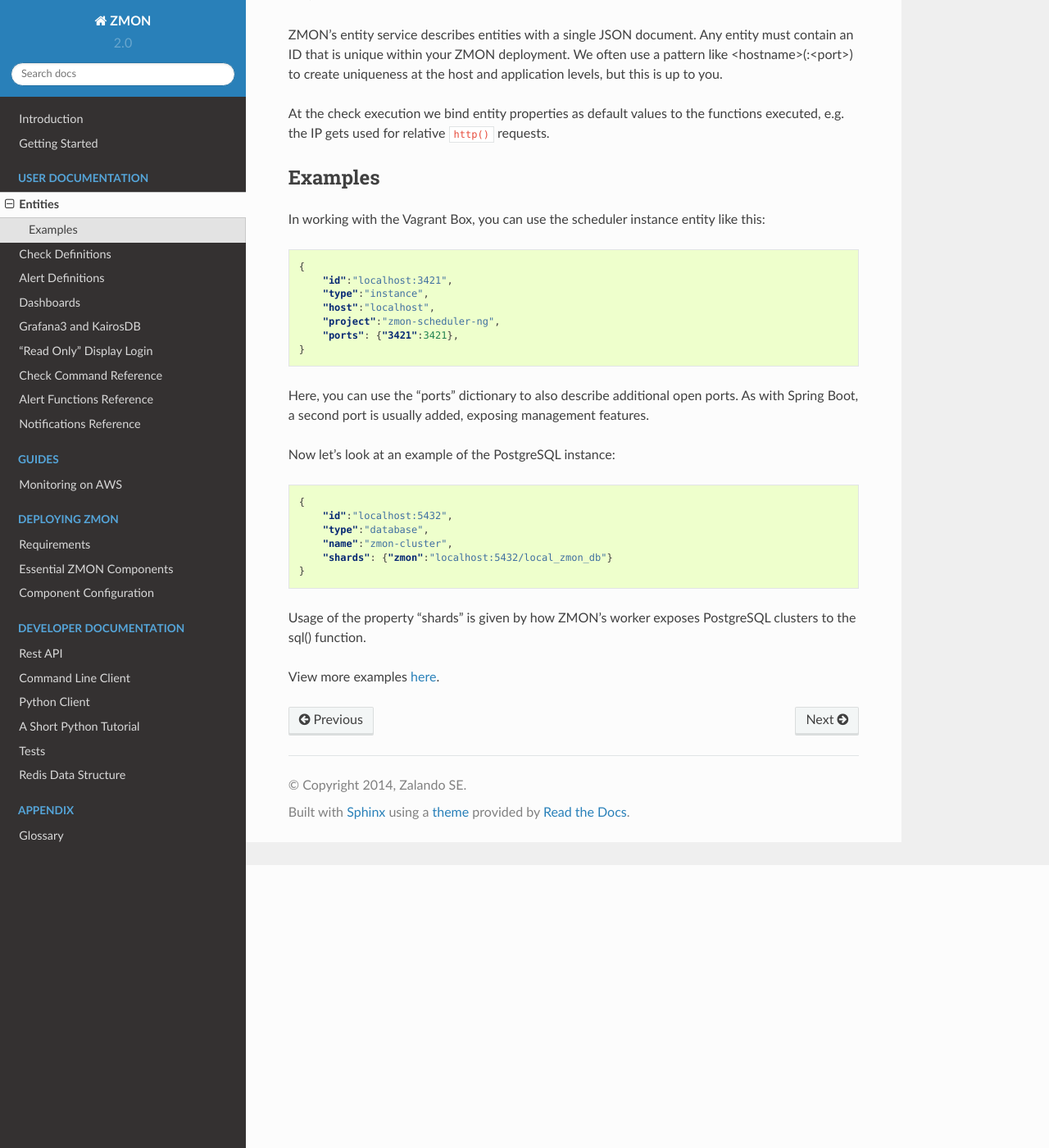
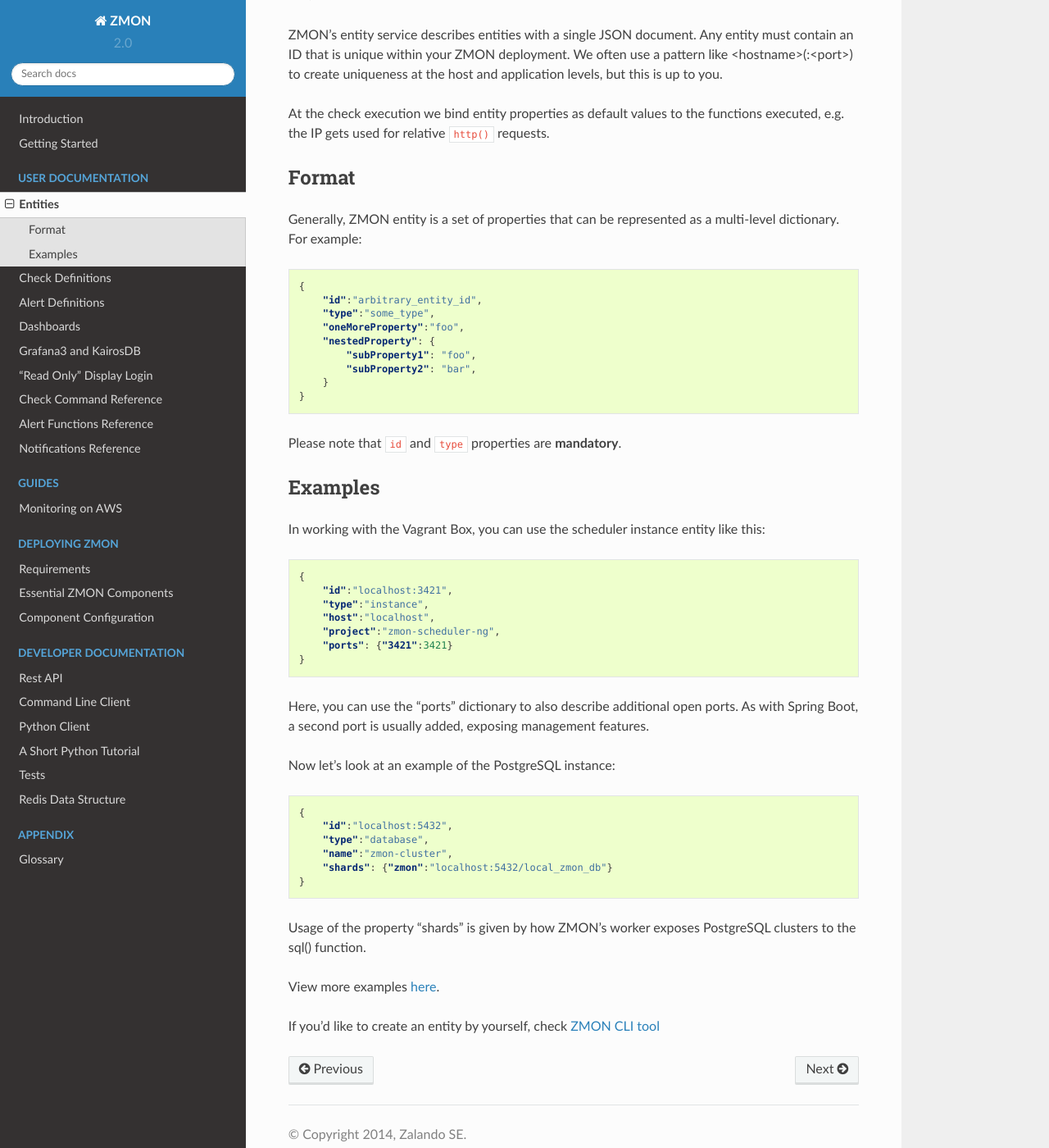
Before and after one commit to zalando-zmon/zmon-docs, a Sphinx documentation site: the page built from docs/user/entities.rst, in a window 1280 px wide and 1400 px high, scrolled down 345 px. Shown: the whole window at 82% size. Built offline with Sphinx 7.4.7 and the Read the Docs theme 2.0.0, drawn with Linux system fonts in a browser that asks for light colours.

Commit message:
A little bit more explanation on ZMON entities
Adds link ZMON CLI tool for a little bit more readability, so one can continue to relevant piece of information

```diff
--- a/docs/user/entities.rst
+++ b/docs/user/entities.rst
@@ -16,6 +16,26 @@
 
 At the check execution we bind entity properties as default values to the functions executed, e.g. the IP gets used for relative ``http()`` requests.
 
+Format
+------
+
+Generally, ZMON entity is a set of properties that can be represented as a multi-level dictionary. For example:
+
+.. code-block:: json
+
+    {
+        "id":"arbitrary_entity_id",
+        "type":"some_type",
+        "oneMoreProperty":"foo",
+        "nestedProperty": {
+            "subProperty1": "foo",
+            "subProperty2": "bar",
+        }
+    }
+
+Please note that ``id`` and ``type`` properties are **mandatory**.
+
+
 Examples
 --------
 
@@ -28,7 +48,7 @@
         "type":"instance",
         "host":"localhost",
         "project":"zmon-scheduler-ng",
-        "ports": {"3421":3421},
+        "ports": {"3421":3421}
     }
 
 Here, you can use the "ports" dictionary to also describe additional open ports.
@@ -49,6 +69,9 @@
 
 View more examples here_.
 
+If you'd like to create an entity by yourself, check `ZMON CLI tool`_
+
 .. _zmon-controller: https://github.com/zalando-zmon/zmon-controller
 .. _zmon-scheduler: https://github.com/zalando-zmon/zmon-scheduler
 .. _here: https://github.com/zalando-zmon/zmon-demo/tree/master/bootstrap/entities
+.. _ZMON CLI tool: https://docs.zmon.io/en/latest/developer/zmon-cli.html#entities
```
